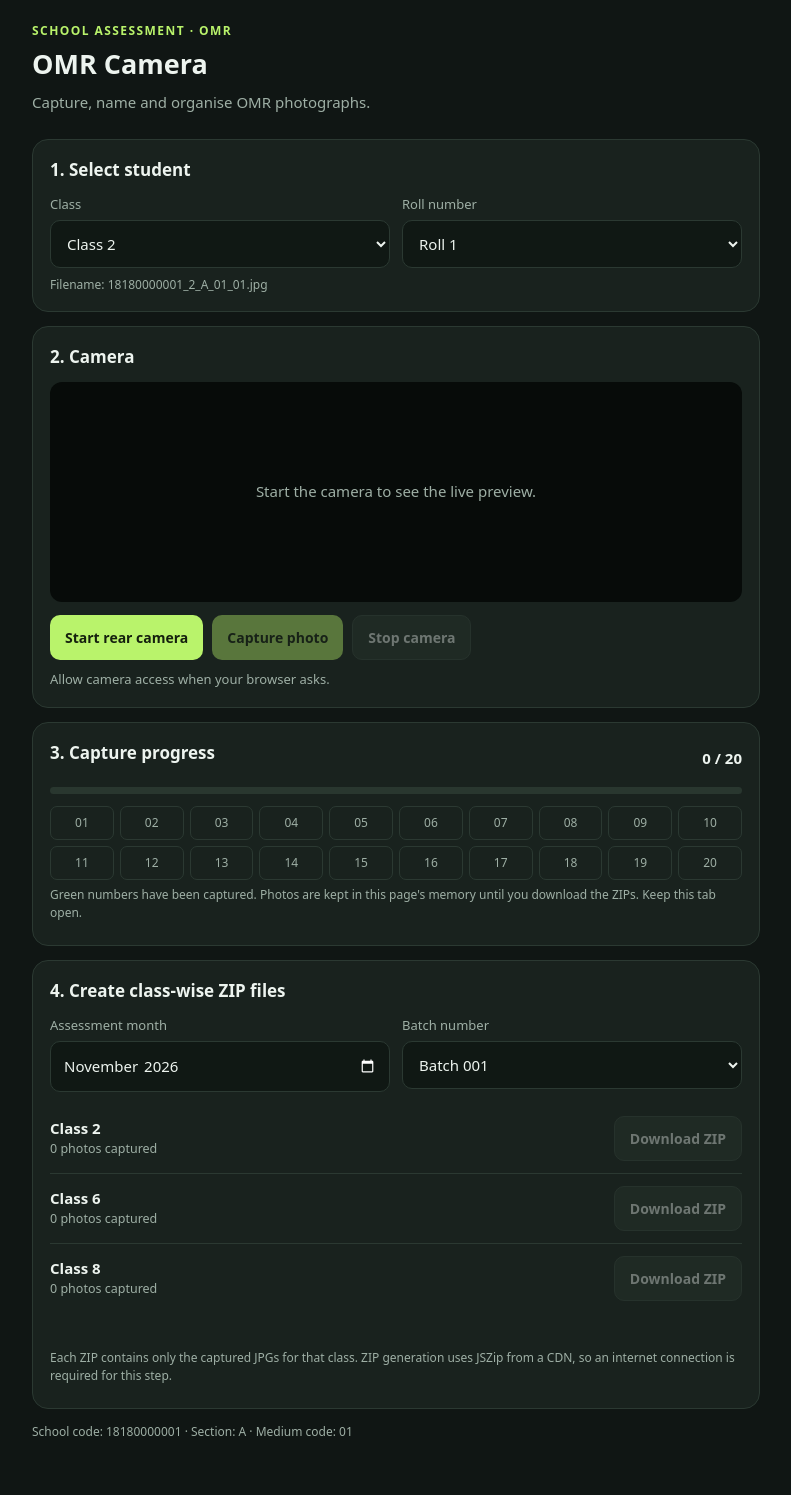
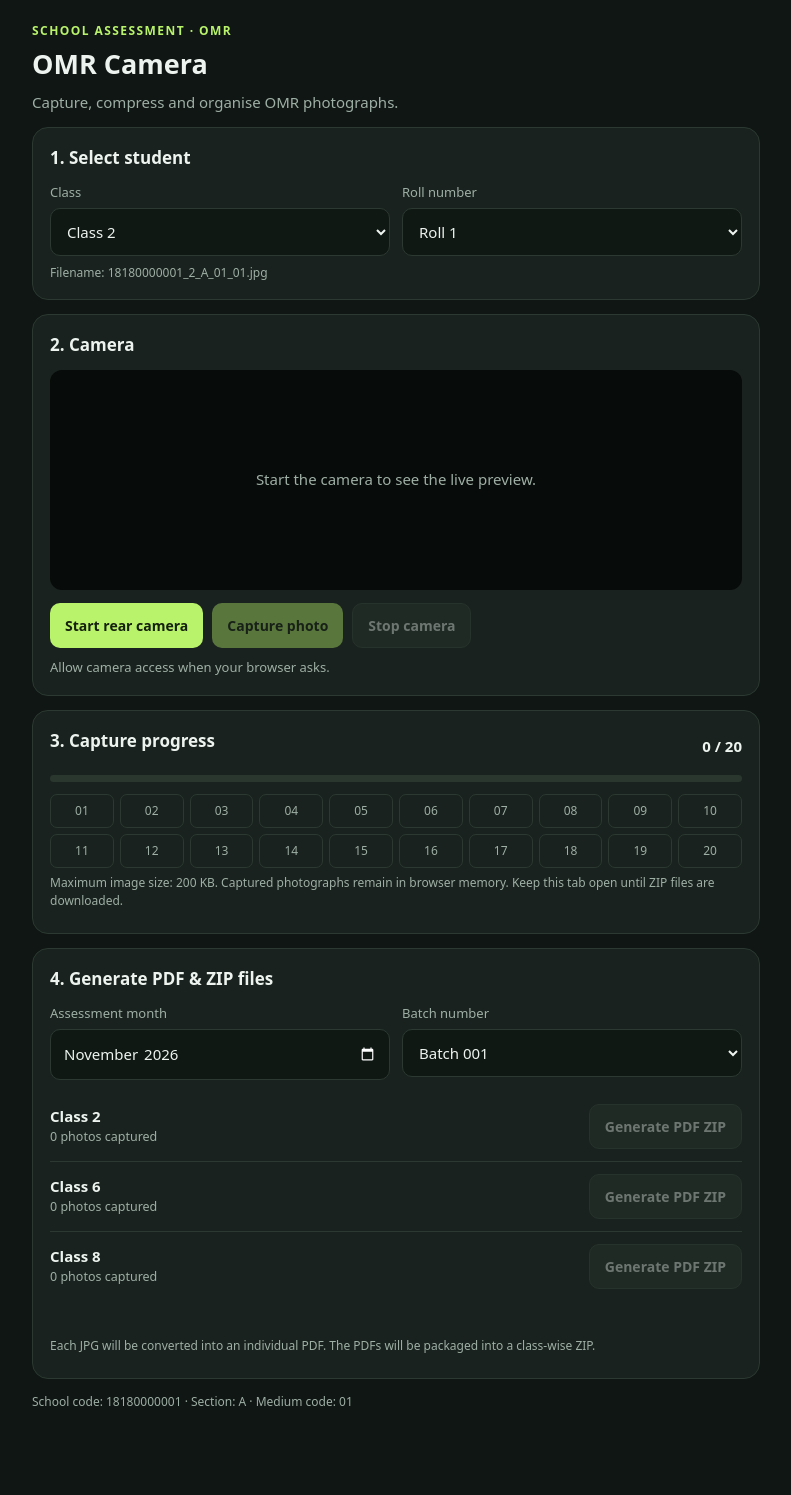
Before and after one commit to lpupmarks/lpupmarks.github.io, a Jekyll site: the page parakh.html, which Jekyll copies as it is, in a window 1280 px wide. Shown: the whole page, without its empty margins (244-1035 px from the left). Built offline with Jekyll 4.4.1, drawn with Linux system fonts in a browser that asks for light colours; after the commit the page ends 1465 px from its top, so only the background shows below that; part of the change alters nothing that is shown.

Commit message:
update parakh.html

```diff
--- a/parakh.html
+++ b/parakh.html
@@ -4,6 +4,7 @@
 <meta charset="UTF-8">
 <meta name="viewport" content="width=device-width, initial-scale=1, viewport-fit=cover">
 <meta name="theme-color" content="#101614">
+
 <title>OMR Camera</title>
 
 <style>
@@ -18,7 +19,9 @@
   --danger: #ff8b8b;
 }
 
-* { box-sizing: border-box; }
+* {
+  box-sizing: border-box;
+}
 
 body {
   margin: 0;
@@ -33,12 +36,6 @@ main {
   padding: 22px 16px 48px;
 }
 
-.top {
-  display: flex;
-  justify-content: space-between;
-  margin-bottom: 20px;
-}
-
 .eyebrow {
   color: var(--accent);
   font-size: 12px;
@@ -47,9 +44,20 @@ main {
   text-transform: uppercase;
 }
 
-h1 { font-size: 27px; margin: 4px 0; }
-h2 { font-size: 17px; margin: 0 0 12px; }
-p { margin: 6px 0; color: var(--muted); }
+h1 {
+  font-size: 27px;
+  margin: 4px 0;
+}
+
+h2 {
+  font-size: 17px;
+  margin: 0 0 12px;
+}
+
+p {
+  margin: 6px 0;
+  color: var(--muted);
+}
 
 .card {
   background: var(--panel);
@@ -138,10 +146,16 @@ button:disabled {
   margin-top: 10px;
   min-height: 20px;
   color: var(--muted);
+  overflow-wrap: anywhere;
 }
 
-.status.error { color: var(--danger); }
-.status.good { color: var(--accent); }
+.status.error {
+  color: var(--danger);
+}
+
+.status.good {
+  color: var(--accent);
+}
 
 .progressrow {
   display: flex;
@@ -197,7 +211,9 @@ button:disabled {
   border-bottom: 1px solid var(--line);
 }
 
-.ziprow:last-child { border: 0; }
+.ziprow:last-child {
+  border: 0;
+}
 
 .ziprow small {
   display: block;
@@ -216,12 +232,23 @@ button:disabled {
   color: var(--muted);
 }
 
-.hidden { display: none !important; }
+.hidden {
+  display: none !important;
+}
 
 @media(max-width:430px) {
-  main { padding: 18px 12px 36px; }
-  .card { padding: 14px; }
-  .rolls { grid-template-columns: repeat(5, 1fr); }
+  main {
+    padding: 18px 12px 36px;
+  }
+
+  .card {
+    padding: 14px;
+  }
+
+  .rolls {
+    grid-template-columns: repeat(5, 1fr);
+  }
+
   .ziprow {
     align-items: flex-start;
     flex-direction: column;
@@ -234,20 +261,24 @@ button:disabled {
 
 <main>
 
-<header class="top">
-  <div>
-    <div class="eyebrow">School assessment · OMR</div>
-    <h1>OMR Camera</h1>
-    <p>Capture, name and organise OMR photographs.</p>
-  </div>
+<header>
+  <div class="eyebrow">School assessment · OMR</div>
+  <h1>OMR Camera</h1>
+  <p>Capture, compress and organise OMR photographs.</p>
 </header>
 
+
+<!-- STUDENT SELECTION -->
+
 <section class="card">
+
   <h2>1. Select student</h2>
 
   <div class="grid">
+
     <div>
       <label for="classSelect">Class</label>
+
       <select id="classSelect">
         <option value="2">Class 2</option>
         <option value="6">Class 6</option>
@@ -259,38 +290,69 @@ button:disabled {
       <label for="rollSelect">Roll number</label>
       <select id="rollSelect"></select>
     </div>
+
   </div>
 
   <div class="filename" id="filenamePreview"></div>
+
 </section>
 
+
+<!-- CAMERA -->
+
 <section class="card">
+
   <h2>2. Camera</h2>
 
-  <div class="camera" id="cameraBox">
+  <div class="camera">
+
     <div class="placeholder" id="cameraPlaceholder">
       Start the camera to see the live preview.
     </div>
 
-    <video id="video" autoplay playsinline muted class="hidden"></video>
+    <video
+      id="video"
+      autoplay
+      playsinline
+      muted
+      class="hidden">
+    </video>
+
   </div>
 
   <div class="actions">
-    <button id="startBtn">Start rear camera</button>
-    <button id="captureBtn" disabled>Capture photo</button>
-    <button id="stopBtn" class="secondary" disabled>Stop camera</button>
+
+    <button id="startBtn">
+      Start rear camera
+    </button>
+
+    <button id="captureBtn" disabled>
+      Capture photo
+    </button>
+
+    <button id="stopBtn" class="secondary" disabled>
+      Stop camera
+    </button>
+
   </div>
 
   <div class="status" id="cameraStatus" role="status">
     Allow camera access when your browser asks.
   </div>
+
 </section>
+
+
+<!-- PROGRESS -->
 
 <section class="card">
 
   <div class="progressrow">
+
     <h2>3. Capture progress</h2>
+
     <strong id="countText">0 / 20</strong>
+
   </div>
 
   <div class="bar">
@@ -300,25 +362,41 @@ button:disabled {
   <div class="rolls" id="rollGrid"></div>
 
   <p class="note">
-    Green numbers have been captured. Photos are kept in this page's
-    memory until you download the ZIPs. Keep this tab open.
+    Maximum image size: 200 KB.
+    Captured photographs remain in browser memory.
+    Keep this tab open until ZIP files are downloaded.
   </p>
 
 </section>
 
+
+<!-- ZIP GENERATION -->
+
 <section class="card">
 
-  <h2>4. Create class-wise ZIP files</h2>
+  <h2>4. Generate PDF & ZIP files</h2>
 
   <div class="grid" style="margin-bottom:12px">
 
     <div>
-      <label for="monthInput">Assessment month</label>
-      <input id="monthInput" type="month" value="2026-11">
+
+      <label for="monthInput">
+        Assessment month
+      </label>
+
+      <input
+        id="monthInput"
+        type="month"
+        value="2026-11">
+
     </div>
 
     <div>
-      <label for="batchInput">Batch number</label>
+
+      <label for="batchInput">
+        Batch number
+      </label>
+
       <select id="batchInput">
         <option value="001">Batch 001</option>
         <option value="002">Batch 002</option>
@@ -326,6 +404,7 @@ button:disabled {
         <option value="004">Batch 004</option>
         <option value="005">Batch 005</option>
       </select>
+
     </div>
 
   </div>
@@ -335,12 +414,12 @@ button:disabled {
   <div class="status" id="zipStatus" role="status"></div>
 
   <p class="note">
-    Each ZIP contains only the captured JPGs for that class.
-    ZIP generation uses JSZip from a CDN, so an internet connection
-    is required for this step.
+    Each JPG will be converted into an individual PDF.
+    The PDFs will be packaged into a class-wise ZIP.
   </p>
 
 </section>
+
 
 <p class="note">
   School code: 18180000001 · Section: A · Medium code: 01
@@ -348,23 +427,39 @@ button:disabled {
 
 </main>
 
+
+<!-- EXTERNAL LIBRARIES -->
+
 <script src="https://cdnjs.cloudflare.com/ajax/libs/jszip/3.10.1/jszip.min.js"></script>
+
+<script src="https://cdnjs.cloudflare.com/ajax/libs/jspdf/2.5.2/jspdf.umd.min.js"></script>
+
 
 <script>
 
 (() => {
 
+  // CONFIGURATION
+
   const SCHOOL = '18180000001';
   const SECTION = 'A';
   const MEDIUM = '01';
 
-  const classes = ['2', '6', '8'];
+  const MAX_IMAGE_BYTES = 200 * 1024;
+
+  const MIN_IMAGE_SIDE = 900;
+
+  const CLASSES = ['2', '6', '8'];
+
+
+  // STORAGE
 
   const photos = {
     '2': new Map(),
     '6': new Map(),
     '8': new Map()
   };
+
 
   const $ = id => document.getElementById(id);
 
@@ -373,19 +468,43 @@ button:disabled {
   const video = $('video');
 
   let stream = null;
+  let processing = false;
+
+
+  // HELPERS
 
   const pad = n => String(n).padStart(2, '0');
 
-  // Individual image filename
-  const imageName = (cls, roll) =>
-    `${SCHOOL}_${cls}_${SECTION}_${MEDIUM}_${pad(roll)}.jpg`;
 
-  // ZIP filename
-  const zipName = cls =>
-    `PRAGATI_${$('monthInput').value || 'YYYY-MM'}_C${cls}_${SCHOOL}_Batch${$('batchInput').value}.zip`;
+  // IMAGE FILENAME
+
+  function imageName(cls, roll) {
+
+    return `${SCHOOL}_${cls}_${SECTION}_${MEDIUM}_${pad(roll)}.jpg`;
+
+  }
 
 
-  // Populate roll numbers
+  // PDF FILENAME
+
+  function pdfName(cls, roll) {
+
+    return imageName(cls, roll).replace('.jpg', '.pdf');
+
+  }
+
+
+  // ZIP FILENAME
+
+  function zipName(cls) {
+
+    return `PRAGATI_${$('monthInput').value || 'YYYY-MM'}_C${cls}_${SCHOOL}_Batch${$('batchInput').value}.zip`;
+
+  }
+
+
+  // POPULATE ROLL NUMBERS
+
   function fillRolls() {
 
     const cls = classSelect.value;
@@ -394,29 +513,40 @@ button:disabled {
 
     for (let n = 1; n <= 20; n++) {
 
-      const o = document.createElement('option');
+      const option = document.createElement('option');
 
-      o.value = n;
-      o.textContent = `Roll ${n}${photos[cls].has(n) ? ' ✓' : ''}`;
+      option.value = n;
 
-      rollSelect.append(o);
+      option.textContent =
+        `Roll ${n}${photos[cls].has(n) ? ' ✓' : ''}`;
+
+      rollSelect.append(option);
+
     }
 
     const first = [...Array(20)]
       .map((_, i) => i + 1)
       .find(n => !photos[cls].has(n));
 
-    if (first) rollSelect.value = first;
+    if (first) {
+
+      rollSelect.value = first;
+
+    }
 
     update();
+
   }
 
 
-  // Update progress and interface
+  // UPDATE INTERFACE
+
   function update() {
 
     const cls = classSelect.value;
+
     const roll = Number(rollSelect.value || 1);
+
     const done = photos[cls].size;
 
     $('filenamePreview').textContent =
@@ -425,7 +555,11 @@ button:disabled {
 
     $('countText').textContent = `${done} / 20`;
 
-    $('progressBar').style.width = (done / 20 * 100) + '%';
+    $('progressBar').style.width =
+      (done / 20 * 100) + '%';
+
+
+    // ROLL GRID
 
     $('rollGrid').innerHTML = '';
 
@@ -433,23 +567,32 @@ button:disabled {
 
       const d = document.createElement('div');
 
-      d.className = 'roll' + (photos[cls].has(n) ? ' done' : '');
+      d.className =
+        'roll' + (photos[cls].has(n) ? ' done' : '');
+
       d.textContent = pad(n);
 
       $('rollGrid').append(d);
+
     }
 
+
     $('captureBtn').disabled =
-      !stream || photos[cls].has(roll);
+      !stream ||
+      processing ||
+      photos[cls].has(roll);
 
-    // ZIP download buttons
+
+    // ZIP BUTTONS
+
     $('zipRows').innerHTML = '';
 
-    classes.forEach(c => {
+    CLASSES.forEach(c => {
 
       const count = photos[c].size;
 
       const row = document.createElement('div');
+
       row.className = 'ziprow';
 
       const info = document.createElement('div');
@@ -462,7 +605,9 @@ button:disabled {
       const btn = document.createElement('button');
 
       btn.className = 'secondary';
-      btn.textContent = 'Download ZIP';
+
+      btn.textContent = 'Generate PDF ZIP';
+
       btn.disabled = count === 0;
 
       btn.addEventListener('click', () => makeZip(c));
@@ -477,10 +622,12 @@ button:disabled {
 
 
   classSelect.addEventListener('change', fillRolls);
+
   rollSelect.addEventListener('change', update);
 
 
-  // Start camera
+  // START CAMERA
+
   $('startBtn').addEventListener('click', async () => {
 
     try {
@@ -488,7 +635,7 @@ button:disabled {
       if (!navigator.mediaDevices?.getUserMedia) {
 
         throw new Error(
-          'Camera access is unavailable. Open this page over HTTPS or localhost in a supported browser.'
+          'Camera access requires HTTPS or localhost.'
         );
 
       }
@@ -514,13 +661,15 @@ button:disabled {
       await video.play();
 
       $('captureBtn').disabled = false;
+
       $('stopBtn').disabled = false;
+
       $('startBtn').disabled = true;
 
       $('cameraStatus').className = 'status good';
 
       $('cameraStatus').textContent =
-        'Rear camera is ready. Keep the entire sheet and all four corner squares in frame.';
+        'Rear camera ready. Keep all four corner squares visible.';
 
       update();
 
@@ -536,7 +685,8 @@ button:disabled {
   });
 
 
-  // Stop camera
+  // STOP CAMERA
+
   $('stopBtn').addEventListener('click', stopCamera);
 
   function stopCamera() {
@@ -556,7 +706,9 @@ button:disabled {
     $('cameraPlaceholder').classList.remove('hidden');
 
     $('captureBtn').disabled = true;
+
     $('stopBtn').disabled = true;
+
     $('startBtn').disabled = false;
 
     update();
@@ -564,13 +716,135 @@ button:disabled {
   }
 
 
-  // Capture photograph
+  // CANVAS TO JPEG
+
+  function canvasToJpeg(canvas, quality) {
+
+    return new Promise(resolve => {
+
+      canvas.toBlob(
+        resolve,
+        'image/jpeg',
+        quality
+      );
+
+    });
+
+  }
+
+
+  // IMAGE COMPRESSION
+  // Strict maximum 200 KB
+
+  async function compressToLimit(sourceCanvas) {
+
+    let width = sourceCanvas.width;
+
+    let height = sourceCanvas.height;
+
+    const maxInitialSide = 1800;
+
+    // Resize initially if required
+
+    if (Math.max(width, height) > maxInitialSide) {
+
+      const scale =
+        maxInitialSide / Math.max(width, height);
+
+      width = Math.round(width * scale);
+
+      height = Math.round(height * scale);
+
+    }
+
+    const canvas = document.createElement('canvas');
+
+    const ctx = canvas.getContext('2d', {
+      alpha: false
+    });
+
+    const qualities = [
+      0.86,
+      0.78,
+      0.70,
+      0.62,
+      0.54,
+      0.46,
+      0.38,
+      0.32
+    ];
+
+
+    while (Math.max(width, height) >= MIN_IMAGE_SIDE) {
+
+      canvas.width = width;
+
+      canvas.height = height;
+
+      ctx.fillStyle = '#ffffff';
+
+      ctx.fillRect(0, 0, width, height);
+
+      ctx.drawImage(
+        sourceCanvas,
+        0,
+        0,
+        width,
+        height
+      );
+
+
+      for (const quality of qualities) {
+
+        const blob = await canvasToJpeg(
+          canvas,
+          quality
+        );
+
+        if (
+          blob &&
+          blob.size <= MAX_IMAGE_BYTES
+        ) {
+
+          return {
+            blob,
+            width,
+            height,
+            quality
+          };
+
+        }
+
+      }
+
+
+      // Reduce dimensions by 12%
+
+      width = Math.floor(width * 0.88);
+
+      height = Math.floor(height * 0.88);
+
+    }
+
+    return null;
+
+  }
+
+
+  // CAPTURE PHOTOGRAPH
+
   $('captureBtn').addEventListener('click', async () => {
 
     const cls = classSelect.value;
+
     const roll = Number(rollSelect.value);
 
-    if (!stream || photos[cls].has(roll)) return;
+    if (
+      !stream ||
+      processing ||
+      photos[cls].has(roll)
+    ) return;
+
 
     if (!video.videoWidth) {
 
@@ -581,124 +855,321 @@ button:disabled {
 
     }
 
-    const canvas = document.createElement('canvas');
 
-    canvas.width = video.videoWidth;
-    canvas.height = video.videoHeight;
+    processing = true;
 
-    canvas.getContext('2d').drawImage(
-      video,
+    update();
+
+    $('cameraStatus').className = 'status';
+
+    $('cameraStatus').textContent =
+      'Compressing photograph to maximum 200 KB...';
+
+
+    try {
+
+      // Capture camera frame
+
+      const source = document.createElement('canvas');
+
+      source.width = video.videoWidth;
+
+      source.height = video.videoHeight;
+
+      source.getContext('2d', {
+        alpha: false
+      }).drawImage(
+        video,
+        0,
+        0,
+        source.width,
+        source.height
+      );
+
+
+      // Compress photograph
+
+      const result = await compressToLimit(source);
+
+
+      if (!result) {
+
+        throw new Error(
+          'Could not compress below 200 KB while retaining at least 900 pixels on the longest side. Improve lighting and try again.'
+        );
+
+      }
+
+
+      // Store compressed JPG
+
+      photos[cls].set(roll, result.blob);
+
+
+      $('cameraStatus').className = 'status good';
+
+      $('cameraStatus').textContent =
+        `Captured ${imageName(cls, roll)} · ` +
+        `${(result.blob.size / 1024).toFixed(1)} KB · ` +
+        `${result.width} × ${result.height}px`;
+
+
+      // Select next available roll
+
+      const next = [...Array(20)]
+        .map((_, i) => i + 1)
+        .find(n => !photos[cls].has(n));
+
+
+      fillRolls();
+
+      if (next) {
+
+        rollSelect.value = next;
+
+      }
+
+    } catch (e) {
+
+      $('cameraStatus').className = 'status error';
+
+      $('cameraStatus').textContent =
+        e.message || 'Image compression failed.';
+
+    } finally {
+
+      processing = false;
+
+      update();
+
+    }
+
+  });
+
+
+  // CONVERT IMAGE TO PDF
+
+  async function createPDF(blob) {
+
+    const { jsPDF } = window.jspdf;
+
+    // Convert JPG to Data URL
+
+    const dataURL = await new Promise((resolve, reject) => {
+
+      const reader = new FileReader();
+
+      reader.onload = () => resolve(reader.result);
+
+      reader.onerror = reject;
+
+      reader.readAsDataURL(blob);
+
+    });
+
+
+    // Read image dimensions
+
+    const img = new Image();
+
+    await new Promise((resolve, reject) => {
+
+      img.onload = resolve;
+
+      img.onerror = reject;
+
+      img.src = dataURL;
+
+    });
+
+
+    const width = img.naturalWidth;
+
+    const height = img.naturalHeight;
+
+
+    // PDF dimensions in points
+    // Preserve original aspect ratio
+
+    const pdfWidth = width * 0.75;
+
+    const pdfHeight = height * 0.75;
+
+
+    const pdf = new jsPDF({
+
+      orientation: width > height
+        ? 'landscape'
+        : 'portrait',
+
+      unit: 'pt',
+
+      format: [pdfWidth, pdfHeight],
+
+      compress: true
+
+    });
+
+
+    // Place image across entire PDF page
+
+    pdf.addImage(
+
+      dataURL,
+
+      'JPEG',
+
       0,
+
       0,
-      canvas.width,
-      canvas.height
+
+      pdfWidth,
+
+      pdfHeight,
+
+      undefined,
+
+      'FAST'
+
     );
 
-    const blob = await new Promise(resolve =>
-      canvas.toBlob(resolve, 'image/jpeg', 0.96)
-    );
 
-    if (!blob) {
+    return pdf.output('blob');
 
-      $('cameraStatus').textContent =
-        'Could not create the photo. Please try again.';
+  }
+
+
+  // CREATE CLASS-WISE PDF ZIP
+
+  async function makeZip(cls) {
+
+    const status = $('zipStatus');
+
+
+    if (
+      typeof JSZip === 'undefined' ||
+      typeof window.jspdf === 'undefined'
+    ) {
+
+      status.className = 'status error';
+
+      status.textContent =
+        'PDF/ZIP libraries could not load. Check your internet connection.';
 
       return;
 
     }
 
-    photos[cls].set(roll, blob);
-
-    $('cameraStatus').className = 'status good';
-
-    $('cameraStatus').textContent =
-      `Captured ${imageName(cls, roll)} · ${(blob.size / 1024 / 1024).toFixed(2)} MB`;
-
-    const next = [...Array(20)]
-      .map((_, i) => i + 1)
-      .find(n => !photos[cls].has(n));
-
-    fillRolls();
-
-    if (next) rollSelect.value = next;
-
-    update();
-
-  });
-
-
-  // Generate class-wise ZIP
-  async function makeZip(cls) {
-
-    const status = $('zipStatus');
-
-    if (typeof JSZip === 'undefined') {
-
-      status.className = 'status error';
-
-      status.textContent =
-        'ZIP library could not load. Check your internet connection and reload the page.';
-
-      return;
-
-    }
 
     try {
 
       status.className = 'status';
 
-      status.textContent = `Preparing Class ${cls} ZIP…`;
+      status.textContent =
+        `Preparing Class ${cls} PDFs...`;
+
 
       const zip = new JSZip();
 
-      [...photos[cls].entries()]
-        .sort((a, b) => a[0] - b[0])
-        .forEach(([roll, blob]) => {
+      const entries = [...photos[cls].entries()]
+        .sort((a, b) => a[0] - b[0]);
 
-          zip.file(imageName(cls, roll), blob);
 
-        });
+      // Convert every JPG into an individual PDF
+
+      for (let i = 0; i < entries.length; i++) {
+
+        const [roll, blob] = entries[i];
+
+
+        status.textContent =
+          `Converting Class ${cls}: ${i + 1}/${entries.length}`;
+
+
+        const pdfBlob = await createPDF(blob);
+
+
+        // PDF filename
+
+        const filename = pdfName(cls, roll);
+
+
+        // Add PDF to ZIP
+
+        zip.file(filename, pdfBlob);
+
+      }
+
+
+      // Generate ZIP
+
+      status.textContent =
+        `Creating Class ${cls} ZIP archive...`;
+
 
       const content = await zip.generateAsync({
 
         type: 'blob',
+
+        // JPEG images are already compressed.
+        // PDFs are stored without additional ZIP compression.
+
         compression: 'STORE'
 
       });
+
+
+      // Download ZIP
 
       const url = URL.createObjectURL(content);
 
       const a = document.createElement('a');
 
       a.href = url;
+
       a.download = zipName(cls);
 
-      document.body.append(a);
+      document.body.appendChild(a);
 
       a.click();
 
       a.remove();
 
-      setTimeout(() => URL.revokeObjectURL(url), 30000);
+
+      setTimeout(() => {
+
+        URL.revokeObjectURL(url);
+
+      }, 30000);
+
 
       status.className = 'status good';
 
       status.textContent =
-        `Downloaded ${zipName(cls)} (${photos[cls].size} JPG files).`;
+        `Successfully generated ${zipName(cls)} containing ${entries.length} PDF files. ` +
+        `ZIP size: ${(content.size / 1024 / 1024).toFixed(2)} MB`;
 
-    } catch (e) {
+
+    } catch (error) {
+
+      console.error(error);
 
       status.className = 'status error';
 
-      status.textContent = 'ZIP creation failed: ' + e.message;
+      status.textContent =
+        'PDF/ZIP generation failed: ' + error.message;
 
     }
 
   }
 
 
-  // Initialise
+  // INITIALISE
+
   fillRolls();
+
+
+  // STOP CAMERA WHEN LEAVING PAGE
 
   window.addEventListener('beforeunload', () => {
 
```
